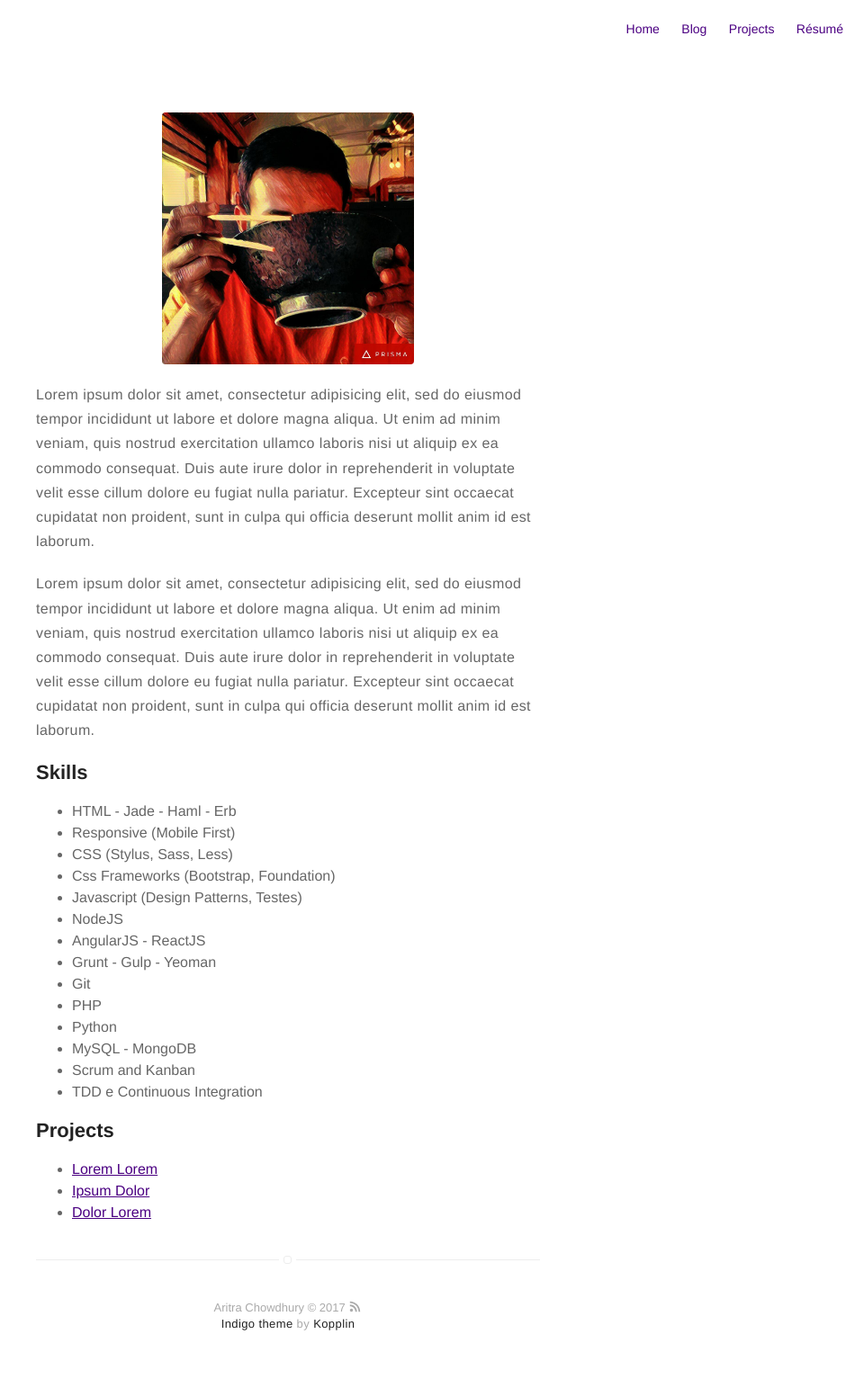
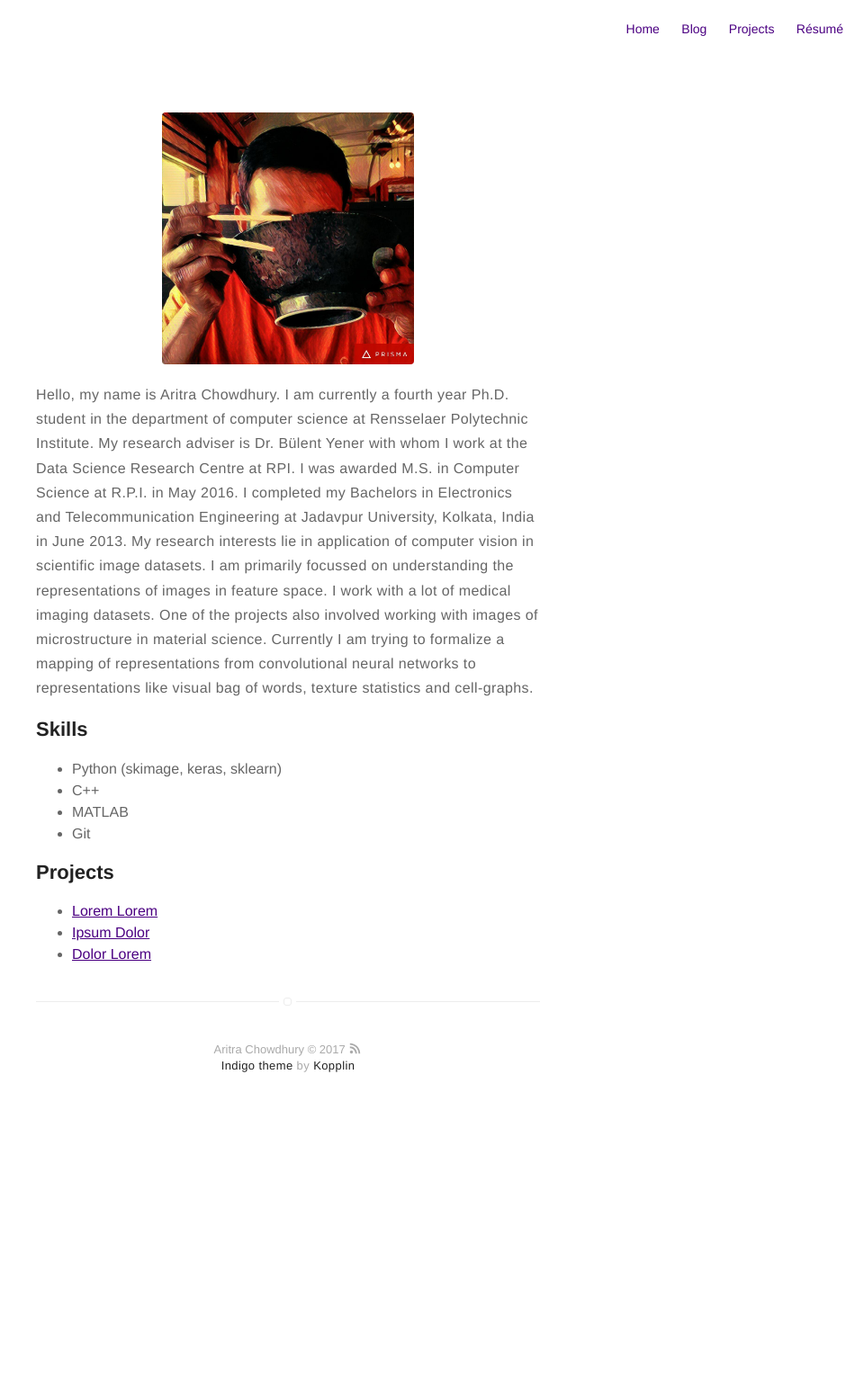
Before and after one commit to AriChow/AriChow.github.io, a Jekyll site: the page built from about.md, in a window 1280 px wide. Shown: the whole page at 90% size, without its empty margins (320-1280 px from the left). Built offline with Jekyll 4.4.1, drawn with Linux system fonts in a browser that asks for light colours; after the commit the page ends 1256 px from its top, so only the background shows below that.

Commit message:
changes to about

```diff
--- a/about.md
+++ b/about.md
@@ -4,37 +4,18 @@ layout: page
 ---
 ![Profile Image]({{ site.url }}/{{ site.picture }})
 
-<p>Lorem ipsum dolor sit amet, consectetur adipisicing elit, sed do eiusmod
-tempor incididunt ut labore et dolore magna aliqua. Ut enim ad minim veniam,
-quis nostrud exercitation ullamco laboris nisi ut aliquip ex ea commodo
-consequat. Duis aute irure dolor in reprehenderit in voluptate velit esse
-cillum dolore eu fugiat nulla pariatur. Excepteur sint occaecat cupidatat non
-proident, sunt in culpa qui officia deserunt mollit anim id est laborum.</p>
+<p>Hello, my name is Aritra Chowdhury. I am currently a fourth year Ph.D. student in the department of computer science at Rensselaer Polytechnic Institute. My research adviser is Dr. Bülent Yener with whom I work at the Data Science Research Centre at RPI. I was awarded M.S. in Computer Science at R.P.I. in May 2016. I completed my Bachelors in Electronics and Telecommunication Engineering at Jadavpur University, Kolkata, India in June 2013.
 
-<p>Lorem ipsum dolor sit amet, consectetur adipisicing elit, sed do eiusmod
-tempor incididunt ut labore et dolore magna aliqua. Ut enim ad minim veniam,
-quis nostrud exercitation ullamco laboris nisi ut aliquip ex ea commodo
-consequat. Duis aute irure dolor in reprehenderit in voluptate velit esse
-cillum dolore eu fugiat nulla pariatur. Excepteur sint occaecat cupidatat non
-proident, sunt in culpa qui officia deserunt mollit anim id est laborum.</p>
+My research interests lie in application of computer vision in scientific image datasets. I am primarily focussed on understanding the representations of images in feature space. I work with a lot of medical imaging datasets. One of the projects also involved working with images of microstructure in material science. Currently I am trying to formalize a mapping of representations from convolutional neural networks to representations like visual bag of words, texture statistics and cell-graphs.</p>
+
 
 <h2>Skills</h2>
 
 <ul class="skill-list">
-	<li>HTML - Jade - Haml - Erb</li>
-	<li>Responsive (Mobile First)</li>
-	<li>CSS (Stylus, Sass, Less)</li>
-	<li>Css Frameworks (Bootstrap, Foundation)</li>
-	<li>Javascript (Design Patterns, Testes)</li>
-	<li>NodeJS</li>
-	<li>AngularJS - ReactJS</li>
-	<li>Grunt - Gulp - Yeoman</li>
+	<li>Python (skimage, keras, sklearn)</li>
+	<li>C++</li>
+	<li>MATLAB</li>
 	<li>Git</li>
-	<li>PHP</li>
-	<li>Python</li>
-	<li>MySQL - MongoDB</li>
-	<li>Scrum and Kanban</li>
-	<li>TDD e Continuous Integration</li>
 </ul>
 
 <h2>Projects</h2>
```
